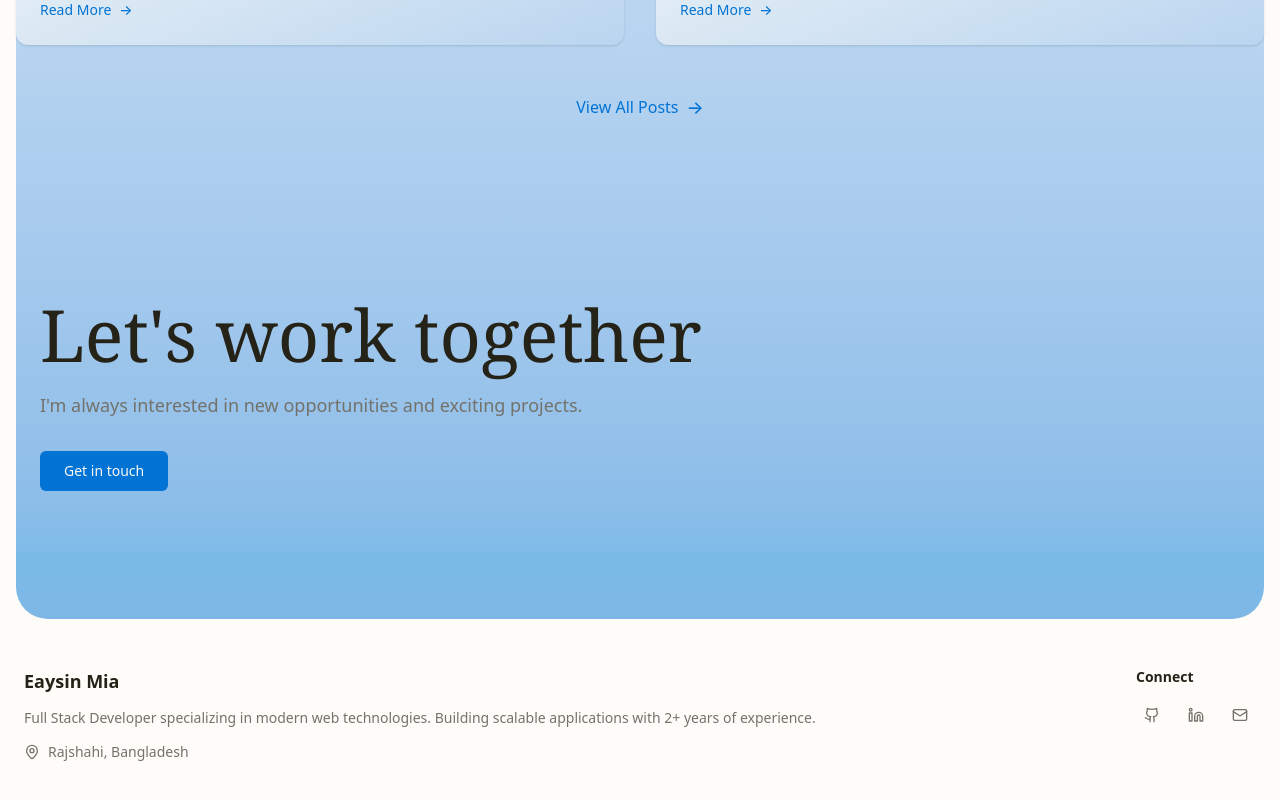
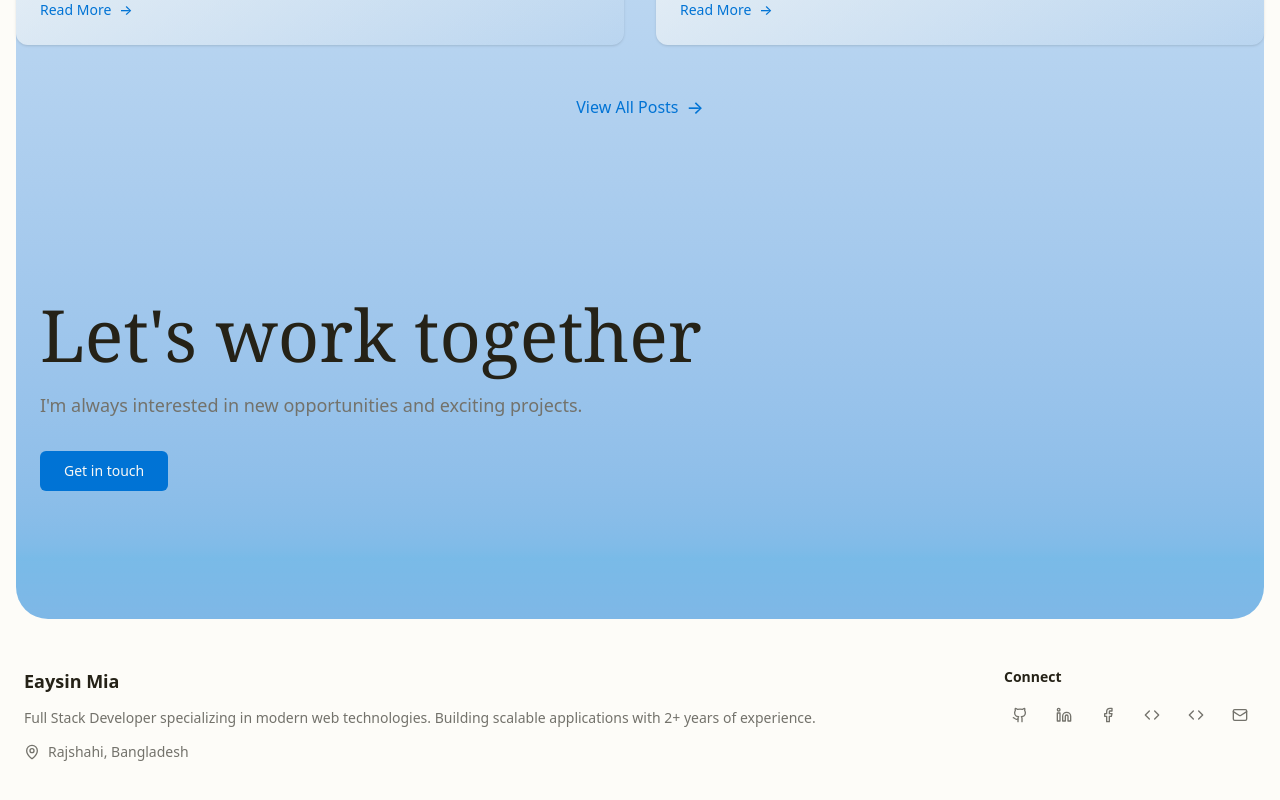
Before and after one commit to meet-eaysin/jainok, a Next.js app: page / in a window 1280 px wide. Shown: the part 4165-4965 px from the top of the page. Built offline with nearby package versions, Linux system fonts and the light colour scheme.

Commit message:
feat(footer): add Facebook, Twitter, and LeetCode links to social media section
- Updated GitHub and LinkedIn URLs for accuracy
- Imported Facebook and Code icons from lucide-react
- Added new social entries for better user engagement and connectivity

```diff
--- a/src/components/blocks/footer.tsx
+++ b/src/components/blocks/footer.tsx
@@ -2,11 +2,14 @@
 
 import Link from "next/link";
 
-import { Github, Linkedin, Mail, MapPin } from "lucide-react";
+import { Github, Linkedin, Mail, MapPin, Facebook, Code } from "lucide-react";
 
 const social = [
-  { name: "GitHub", href: "https://github.com/eaysinmia", icon: Github },
-  { name: "LinkedIn", href: "https://linkedin.com/in/eaysinmia", icon: Linkedin },
+  { name: "GitHub", href: "https://github.com/meet-eaysin", icon: Github },
+  { name: "LinkedIn", href: "https://www.linkedin.com/in/meet-eaysin/", icon: Linkedin },
+  { name: "Facebook", href: "https://web.facebook.com/meet.eaysin/", icon: Facebook },
+  { name: "Twitter", href: "https://x.com/meet_eaysin", icon: Code },
+  { name: "LeetCode", href: "https://leetcode.com/u/meet-eaysin/", icon: Code },
   { name: "Email", href: "mailto:meet.eaysin@gmail.com", icon: Mail },
 ];
 
```
